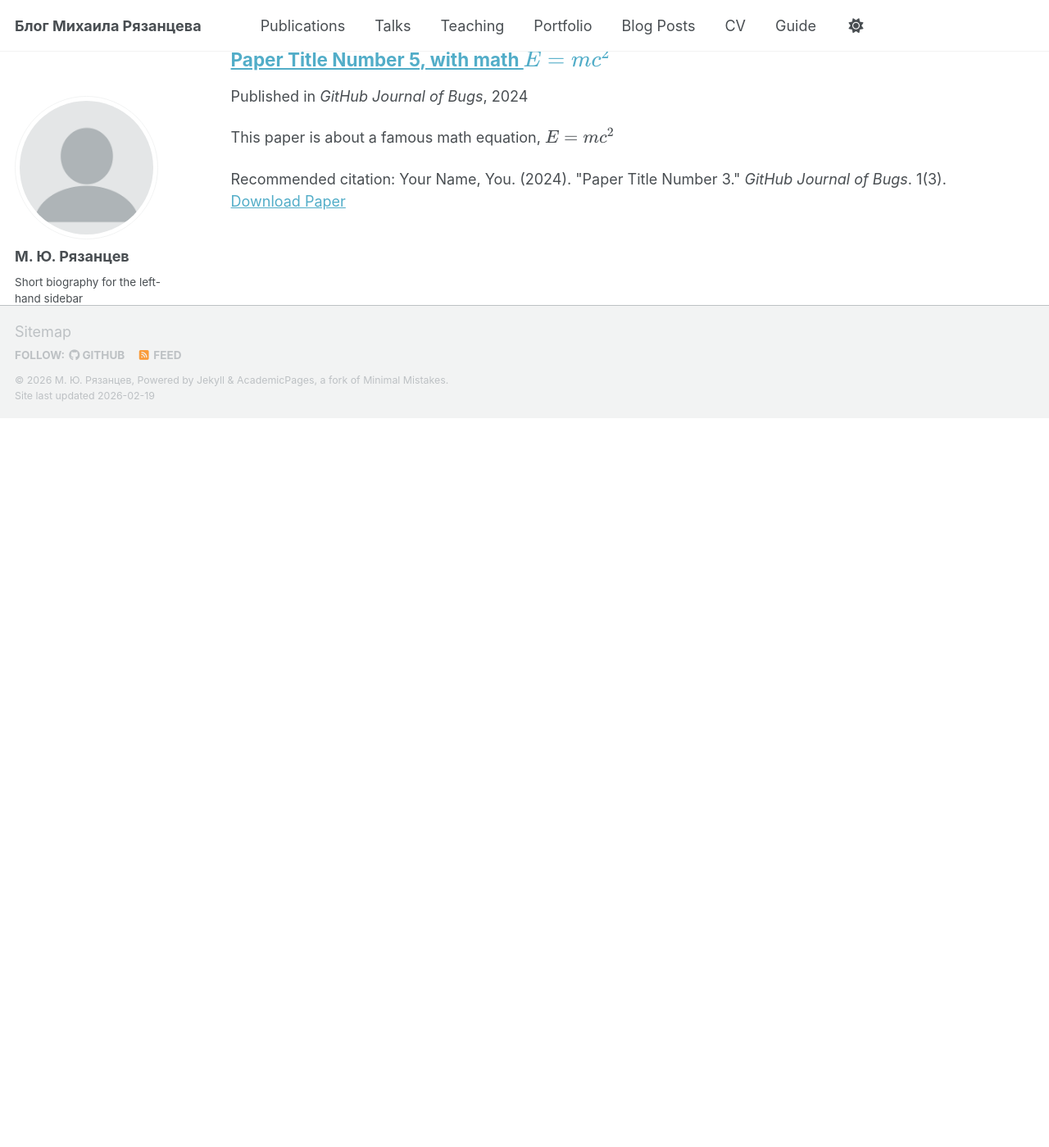
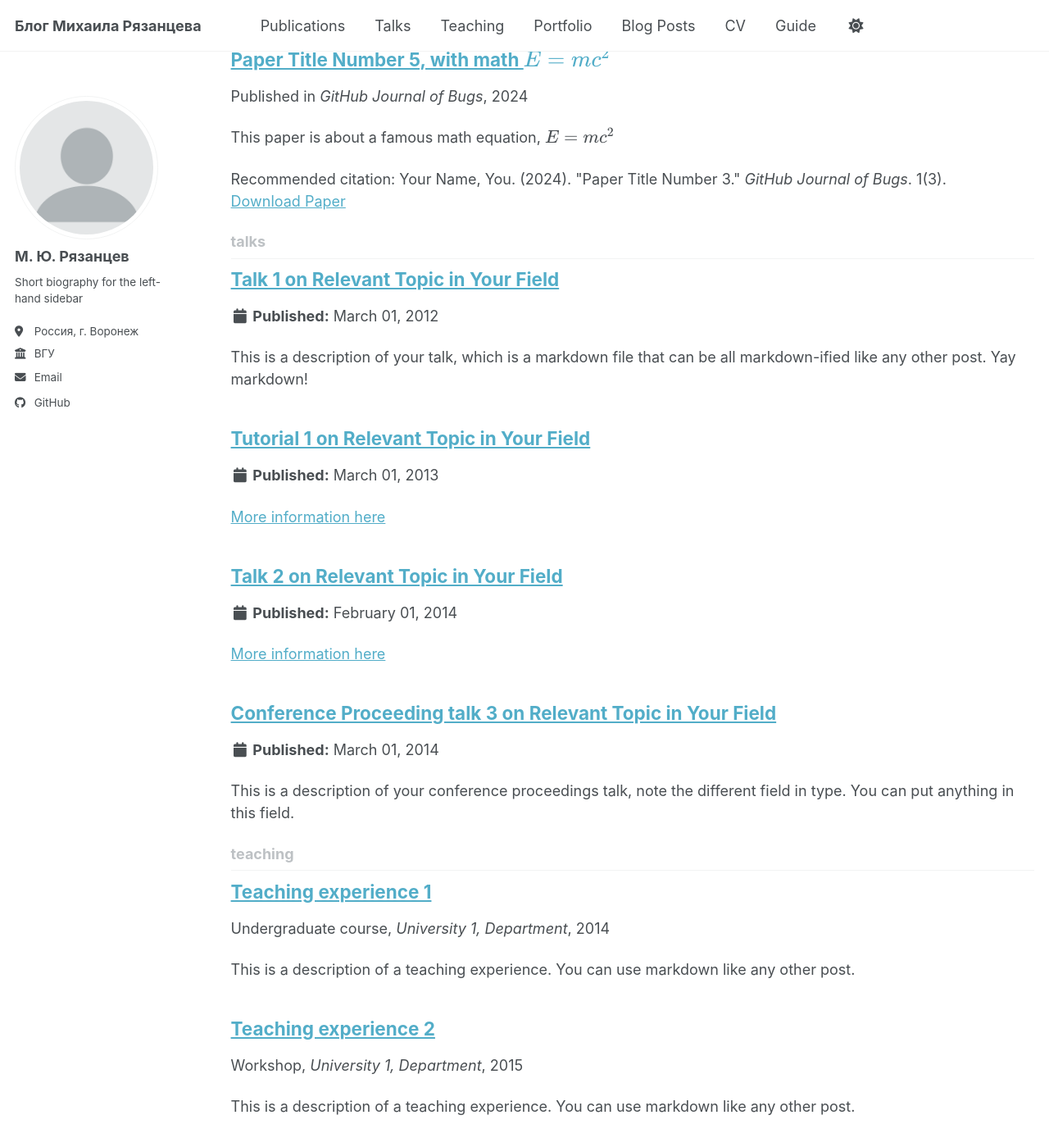
Before and after one commit to MRyazantsev/MRyazantsev.github.io, a Jekyll site: the page built from _pages/collection-archive.html, in a window 1280 px wide and 1400 px high, scrolled down 2076 px. Shown: the whole window at 82% size. Built offline with Jekyll 4.4.1, drawn with Linux system fonts in a browser that asks for light colours; a script bundle is joined from its source files by our own code; library files that are not in the unit come from our copies; before the commit the page ends 2586 px from its top, so only the background shows below that.

Commit message:
Update _config.yml

```diff
--- a/_config.yml
+++ b/_config.yml
@@ -12,7 +12,7 @@ site_theme               : "default" # The available themes options are "default
 title                    : "Блог Михаила Рязанцева"
 title_separator          : "-"
 name                     : &name "М. Ю. Рязанцев"
-description              : &description "Этот сайт - мой личный блог, где публикуются короткие заметки, статьи, интересные и задачи и многое другое, связанное с математикой"   # Update this with a general description of your site, this is the default if not overridden by a page
+description              : &description "Этот сайт - мой личный блог, где публикуются короткие заметки, задачи, статьи и все, что связано с математикой"   # Update this with a general description of your site, this is the default if not overridden by a page
 url                      : https://mryazantsev.github.io/ # The base hostname & protocol for your site e.g. "https://[your GitHub username].github.io",
                                                            # or if you already have some other page hosted on Github then use "https://[your GitHub username].github.io/[Your Repo Name]"
 baseurl                  : "" # the subpath of your site, e.g. "/blog"
@@ -221,10 +221,16 @@ kramdown:
 
 # These settings control the types of collections used by the template
 collections:
+  teaching:
+    output: true
+    permalink: /:collection/:path/
   publications:
     output: true
     permalink: /:collection/:path/
   portfolio:
+    output: true
+    permalink: /:collection/:path/
+  talks:
     output: true
     permalink: /:collection/:path/
 
@@ -249,6 +255,15 @@ defaults:
     values:
       layout: single
       author_profile: true
+  # _teaching
+  - scope:
+      path: ""
+      type: teaching
+    values:
+      layout: single
+      author_profile: true
+      share: true
+      comments: true
   # _publications
   - scope:
       path: ""
@@ -267,6 +282,14 @@ defaults:
       author_profile: true
       share: true
       comment: true
+  # _talks
+  - scope:
+      path: ""
+      type: talks
+    values:
+      layout: talk
+      author_profile: true
+      share: true
 
 
 # Sass/SCSS
```
